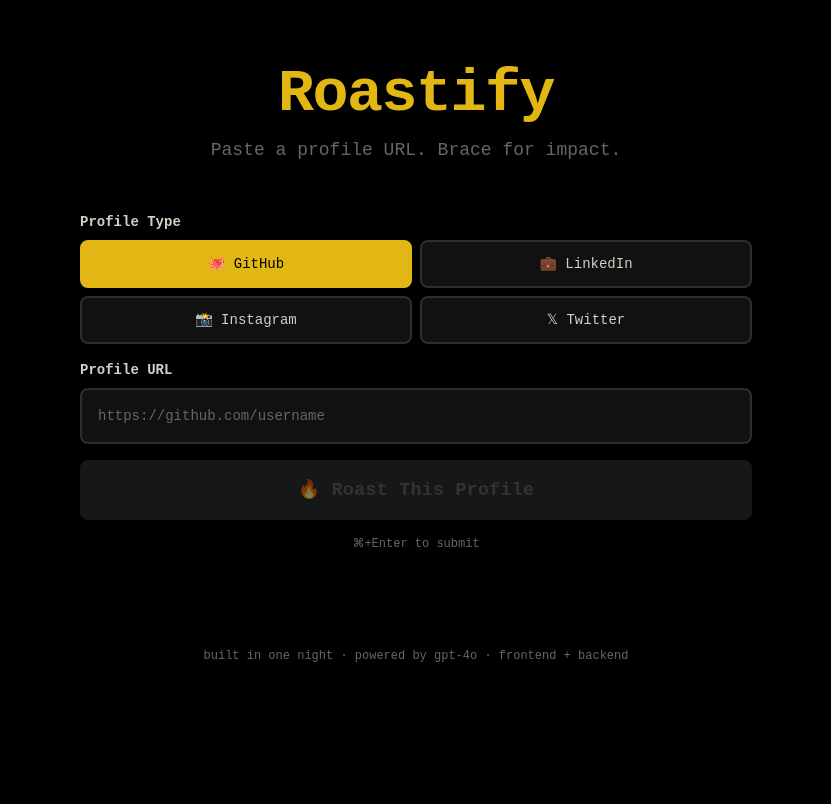
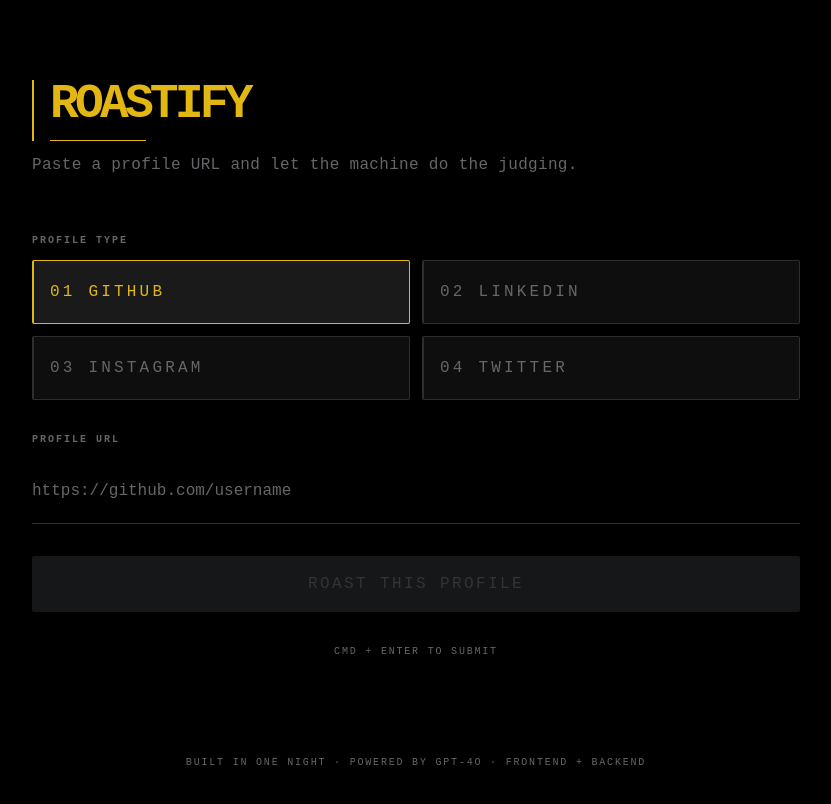
Before and after one commit to Sarthzk/Roastify, a React (Vite) app: page / in a window 1280 px wide. Shown: the top 804 px of the page, without its empty margins (224-1055 px from the left). Built offline with nearby package versions, Linux system fonts and the light colour scheme; no server answers.

Commit message:
updated UI

```diff
--- a/src/App.jsx
+++ b/src/App.jsx
@@ -27,22 +27,36 @@
 
   return (
     <div
-      className="min-h-screen flex flex-col items-center px-4 py-16"
+      className="min-h-screen flex flex-col items-center px-4 py-20"
       style={{ backgroundColor: "#000000" }}
     >
-      <div className="mb-12 text-center">
-        <h1
-          className="text-6xl font-black tracking-tight drop-shadow-lg"
-          style={{ color: "#e2b714" }}
+      <div className="w-full max-w-3xl mb-14 flex flex-col items-start gap-3">
+        <div
+          className="pl-4"
+          style={{
+            borderLeft: "2px solid #e2b714",
+          }}
         >
-          Roastify
-        </h1>
-        <p className="mt-3 text-lg" style={{ color: "#646669" }}>
-          Paste a profile URL. Brace for impact.
+          <h1
+            className="text-5xl font-black tracking-[-0.08em] uppercase leading-none"
+            style={{ color: "#e2b714" }}
+          >
+            Roastify
+          </h1>
+          <div
+            className="mt-3 h-px w-24"
+            style={{ backgroundColor: "#e2b714" }}
+          />
+        </div>
+        <p
+          className="text-sm sm:text-base tracking-[0.02em]"
+          style={{ color: "#646669" }}
+        >
+          Paste a profile URL and let the machine do the judging.
         </p>
       </div>
 
-      <div className="w-full max-w-2xl flex flex-col gap-8">
+      <div className="w-full max-w-3xl flex flex-col gap-10">
         <InputForm
           url={url}
           onUrlChange={setUrl}
@@ -54,21 +68,25 @@
 
         {error && (
           <div
-            className="rounded-2xl border-2 p-4 text-sm"
+            className="border p-4 text-sm"
             style={{
               borderColor: "#e2b714",
               backgroundColor: "#0d0d0d",
               color: "#e2b714",
+              borderRadius: "2px",
             }}
           >
-            ⚠ {error}
+            {error}
           </div>
         )}
 
         {result && <RoastCard roast={result.roast} tips={result.tips} />}
       </div>
 
-      <footer className="mt-24 text-xs" style={{ color: "#646669" }}>
+      <footer
+        className="mt-24 text-[10px] uppercase tracking-[0.18em]"
+        style={{ color: "#646669" }}
+      >
         built in one night · powered by gpt-4o · frontend + backend
       </footer>
     </div>
--- a/src/components/InputForm.jsx
+++ b/src/components/InputForm.jsx
@@ -1,9 +1,9 @@
 export default function InputForm({ url, onUrlChange, type, onTypeChange, onSubmit, loading }) {
   const profileTypes = [
-    { value: "github", label: "🐙 GitHub" },
-    { value: "linkedin", label: "💼 LinkedIn" },
-    { value: "instagram", label: "📸 Instagram" },
-    { value: "twitter", label: "𝕏 Twitter" },
+    { value: "github", label: "01 github" },
+    { value: "linkedin", label: "02 linkedin" },
+    { value: "instagram", label: "03 instagram" },
+    { value: "twitter", label: "04 twitter" },
   ];
 
   function handleKey(e) {
@@ -11,68 +11,89 @@
   }
 
   return (
-    <div className="w-full flex flex-col gap-4">
-      <div className="flex flex-col gap-2">
-        <label className="text-sm font-semibold" style={{ color: "#d1d0c5" }}>
+    <div className="w-full flex flex-col gap-8">
+      <div className="flex flex-col gap-3">
+        <label
+          className="text-[10px] font-semibold uppercase tracking-[0.2em]"
+          style={{ color: "#646669" }}
+        >
           Profile Type
         </label>
-        <div className="grid grid-cols-2 gap-2">
-          {profileTypes.map(({ value, label }) => (
+        <div className="grid grid-cols-1 gap-3 sm:grid-cols-2">
+          {profileTypes.map(({ value, label }) => {
+            const selected = type === value;
+
+            return (
               <button
                 key={value}
                 onClick={() => onTypeChange(value)}
                 disabled={loading}
                 style={{
-                backgroundColor: type === value ? "#e2b714" : "#111111",
-                color: type === value ? "#000000" : "#d1d0c5",
-                borderColor: type === value ? "#e2b714" : "#2c2e31",
-                borderWidth: "2px",
+                  backgroundColor: selected ? "#1a1a1a" : "#0e0e0e",
+                  color: selected ? "#e2b714" : "#646669",
+                  borderColor: selected ? "#e2b714" : "#2c2e31",
+                  borderWidth: "1px",
+                  borderLeftWidth: "2px",
                   opacity: loading ? 0.5 : 1,
                   cursor: loading ? "not-allowed" : "pointer",
+                  borderRadius: "2px",
+                  fontFamily: "'Courier New', monospace",
                 }}
-              className="py-3 px-4 rounded-lg font-medium transition-all duration-200 text-sm"
+                className="flex min-h-16 items-center px-4 py-4 text-left text-sm uppercase tracking-[0.2em] transition-colors duration-200"
                 onMouseEnter={(e) => {
-                if (type !== value && !loading) {
-                  e.target.style.borderColor = "#646669";
-                  e.target.style.backgroundColor = "#0d0d0d";
+                  if (!loading && !selected) {
+                    e.currentTarget.style.backgroundColor = "#1a1a1a";
+                    e.currentTarget.style.borderLeftColor = "#e2b714";
+                    e.currentTarget.style.color = "#e2b714";
                   }
                 }}
                 onMouseLeave={(e) => {
-                if (type !== value && !loading) {
-                  e.target.style.borderColor = "#2c2e31";
-                  e.target.style.backgroundColor = "#111111";
+                  if (!loading && !selected) {
+                    e.currentTarget.style.backgroundColor = "#0e0e0e";
+                    e.currentTarget.style.borderLeftColor = "#2c2e31";
+                    e.currentTarget.style.color = "#646669";
                   }
                 }}
               >
                 {label}
               </button>
-          ))}
+            );
+          })}
         </div>
       </div>
 
-      <div className="flex flex-col gap-2">
-        <label className="text-sm font-semibold" style={{ color: "#d1d0c5" }}>
+      <div className="flex flex-col gap-3">
+        <label
+          className="text-[10px] font-semibold uppercase tracking-[0.2em]"
+          style={{ color: "#646669" }}
+        >
           Profile URL
         </label>
         <input
           type="url"
           style={{
-            backgroundColor: "#111111",
+            backgroundColor: "#000000",
             borderColor: "#2c2e31",
+            borderBottomColor: "#2c2e31",
+            borderLeftWidth: 0,
+            borderRightWidth: 0,
+            borderTopWidth: 0,
+            borderBottomWidth: "1px",
             color: "#d1d0c5",
             fontFamily: "'Courier New', monospace",
+            borderRadius: "0px",
           }}
-          className="w-full rounded-lg border-2 p-4 text-sm focus:outline-none transition-colors duration-200"
+          className="w-full px-0 py-5 text-sm focus:outline-none focus:shadow-none transition-colors duration-200"
           placeholder={`https://github.com/username${type === "linkedin" ? " or https://linkedin.com/in/name" : type === "instagram" ? " or https://instagram.com/username" : type === "twitter" ? " or https://twitter.com/username" : ""}`}
           value={url}
           onChange={(e) => onUrlChange(e.target.value)}
           onKeyDown={handleKey}
           disabled={loading}
           onFocus={(e) => {
-            e.target.style.borderColor = "#646669";
+            e.target.style.borderBottomColor = "#e2b714";
           }}
           onBlur={(e) => {
-            e.target.style.borderColor = "#2c2e31";
+            e.target.style.borderBottomColor = "#2c2e31";
           }}
         />
         <style>{`
@@ -91,37 +112,44 @@
           opacity: loading || !url.trim() ? 0.5 : 1,
           cursor: loading || !url.trim() ? "not-allowed" : "pointer",
           fontFamily: "'Courier New', monospace",
+          borderRadius: "2px",
         }}
-        className="w-full py-4 rounded-lg font-bold text-lg tracking-wide transition-all duration-200 active:scale-95"
+        className="w-full py-4 font-bold text-sm uppercase tracking-[0.15em] transition-all duration-200 active:scale-[0.99]"
         onMouseEnter={(e) => {
           if (!loading && url.trim()) {
-            e.target.style.backgroundColor = "#f0d66f";
+            e.currentTarget.style.backgroundColor = "#f0c832";
+            e.currentTarget.style.filter = "brightness(1.03)";
           }
         }}
         onMouseLeave={(e) => {
           if (!loading && url.trim()) {
             e.target.style.backgroundColor = "#e2b714";
+            e.currentTarget.style.filter = "brightness(1)";
           }
         }}
       >
         {loading ? (
-          <span className="flex items-center justify-center gap-2">
+          <span className="flex items-center justify-center gap-3">
             <span
-              className="inline-block w-4 h-4 rounded-full animate-spin"
+              className="inline-block w-4 h-4 animate-spin"
               style={{
-                borderWidth: "2px",
+                borderWidth: "1px",
                 borderColor: "#646669",
                 borderTopColor: "#d1d0c5",
+                borderRadius: "2px",
               }}
             />
-            Roasting profile…
+            roasting profile
           </span>
         ) : (
-          "🔥 Roast This Profile"
+          "roast this profile"
         )}
       </button>
-      <p className="text-center text-xs" style={{ color: "#646669" }}>
-        ⌘+Enter to submit
+      <p
+        className="text-center text-[10px] uppercase tracking-[0.18em]"
+        style={{ color: "#646669" }}
+      >
+        cmd + enter to submit
       </p>
     </div>
   );
--- a/src/index.css
+++ b/src/index.css
@@ -11,13 +11,28 @@
   --font-family: 'Courier New', monospace;
 }
 
+html,
+body,
+#root {
+  min-height: 100%;
+}
+
 * {
   font-family: var(--font-family);
+  box-sizing: border-box;
 }
 
 body {
   background-color: var(--color-bg-primary);
   color: var(--color-text-primary);
+  margin: 0;
+  -webkit-font-smoothing: antialiased;
+  text-rendering: optimizeLegibility;
+}
+
+button,
+input {
+  font: inherit;
 }
 
 @keyframes fade-in {
```
Also changed, not shown: src/components/RoastCard.jsx (+54 -23 lines). Lines whose indentation alone changed are shown as unchanged.
